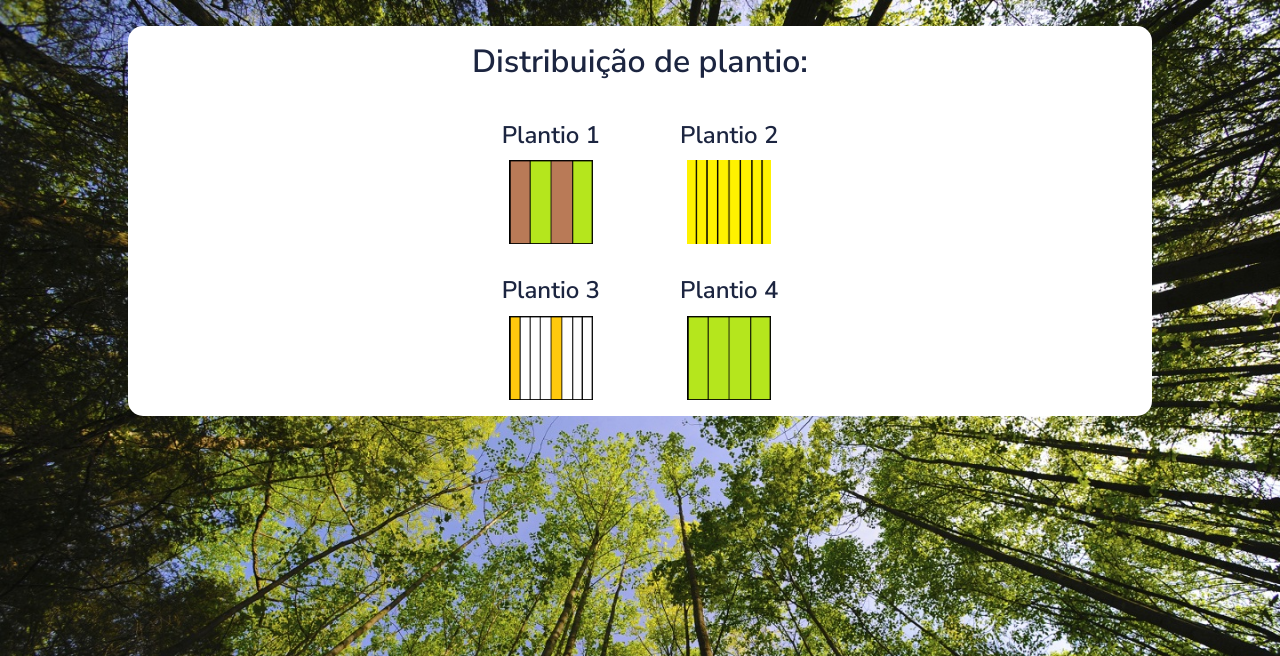
After one commit to AdaptaBrasil/caatinga, a Flask app: template apps/templates/home/ui-plantDistribution.html in a window 1280 px wide. The commit adds this page. Shown: the top 656 px of the page. Run offline with Flask 2, Linux system fonts and the light colour scheme; the template is opened without the code that fills it, so the values that code supplies are empty; some libraries are stand-ins or nearby versions.

Commit message:
add new page in app

```diff
--- /dev/null
+++ b/apps/templates/home/ui-plantDistribution.html
@@ -0,0 +1,127 @@
+<!DOCTYPE html>
+<html lang="pt-br">
+  <head>
+    <meta http-equiv="Content-Type" content="text/html; charset=utf-8" />
+
+    <!-- Primary Meta Tags -->
+    <title>Refloresta SP</title>
+
+    <meta
+      name="viewport"
+      content="width=device-width, initial-scale=1, shrink-to-fit=no"
+    />
+    <meta name="title" content="Refloresta SP" />
+    <meta name="author" content="Equipe `Refloresta SP`" />
+    <meta
+      name="description"
+      content="Open source and free Bootstrap 5 UI Kit featuring 80 UI components, 5 example pages, and a Gulp and Sass workflow."
+    />
+
+    <link
+      rel="icon"
+      type="image/png"
+      sizes="16x16"
+      href="../../static/assets/img/favicon/favicon-16x16.jpg"
+    />
+    <meta name="msapplication-TileColor" content="#ffffff" />
+    <meta name="theme-color" content="#ffffff" />
+
+    <!-- Fontawesome -->
+    <link
+      rel="stylesheet"
+      href="https://cdnjs.cloudflare.com/ajax/libs/font-awesome/6.2.1/css/all.min.css"
+      integrity="sha512-MV7K8+y+gLIBoVD59lQIYicR65iaqukzvf/nwasF0nqhPay5w/9lJmVM2hMDcnK1OnMGCdVK+iQrJ7lzPJQd1w=="
+      crossorigin="anonymous"
+      referrerpolicy="no-referrer"
+    />
+    <!-- CSS -->
+    <link type="text/css" href="static/assets/css/pixel.css" rel="stylesheet" />
+    <link
+      type="text/css"
+      href="static/assets/css/refloresta.css"
+      rel="stylesheet"
+    />
+
+    <style>
+      .containerFull {
+        width: 80%;
+        background: #fff;
+        padding: 15px;
+        justify-content: center;
+        align-items: center;
+        text-align: center;
+        margin: 0 auto;
+        border-radius: 15px;
+        flex-direction: column;
+        display: flex;
+        gap: 30px;
+      }
+
+      /* @media screen and (max-width: 980px) {
+            .containerFull {
+              margin-top: 2%;
+            }
+          }*/
+    </style>
+  </head>
+  <body>
+    <div style="margin-top: 2%">
+      <div class="containerFull">
+        <h2>Distribuição de plantio:</h2>
+        <div style="display: flex; gap: 80px;">
+          <div>
+            <h4>Plantio 1</h4>
+            <a href="./">
+              <button
+                type="button"
+                style="width: 6em; background: none; border: none"
+              >
+                <img src="../../static/assets/img/faixas_plantio/MVMV.png"
+              </button>
+            </a>
+          </div>
+          <div>
+            <h4>Plantio 2</h4>
+            <a href="./">
+              <button
+                type="button"
+                style="width: 6em; background: none; border: none"
+              >
+                <img src="../../static/assets/img/faixas_plantio/AAAAAAAA.png"
+              </button>
+            </a>
+          </div>
+        </div>
+        <div style="display: flex; gap: 80px;">
+          <div>
+            <h4>Plantio 3</h4>
+            <a href="./">
+              <button
+                type="button"
+                style="width: 6em; background: none; border: none"
+              >
+                <img src="../../static/assets/img/faixas_plantio/LBBBLBBB.png"
+              </button>
+            </a>
+          </div>
+          <div>
+            <h4>Plantio 4</h4>
+            <a href="./">
+              <button
+                type="button"
+                style="width: 6em; background: none; border: none"
+              >
+                <img src="../../static/assets/img/faixas_plantio/VVVV.png"
+              </button>
+            </a>
+          </div>
+        </div>
+
+      </div>
+    </div>
+    <!-- end -->
+
+    {% include 'includes/scripts.html' %} {% block javascripts %} {% endblock
+    javascripts %}
+  </body>
+</html>
```
Also changed, not shown: apps/templates/home/ui-plantLocation.html (+22 -9 lines), apps/static/assets/img/faixas_plantio/AAAAAAAA.png, apps/static/assets/img/faixas_plantio/LBBBLBBB.png, apps/static/assets/img/faixas_plantio/MVMV.png, apps/static/assets/img/faixas_plantio/VVVV.png.
